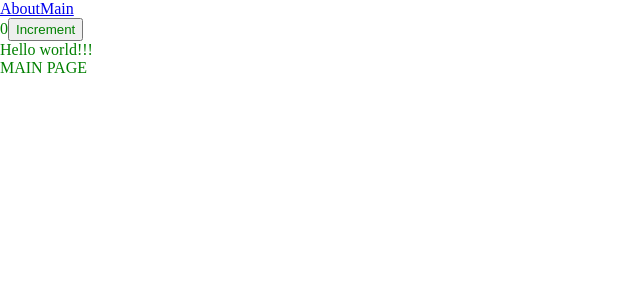
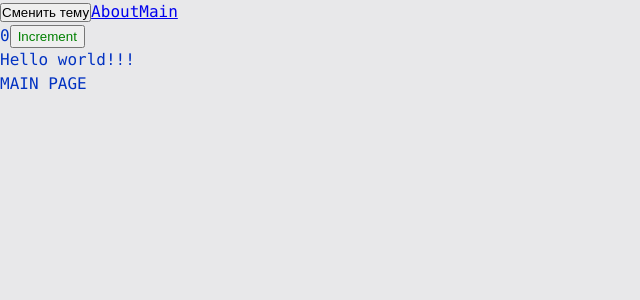
Before and after one commit to Sadistick23/FrontendMiddle, a React app: page / in a window 1280 px wide. Shown: the top 300 px of the page, without its empty margins (0-640 px from the left). Built offline with nearby package versions, Linux system fonts and the light colour scheme.

Commit message:
Lesson 7

```diff
--- a/src/App.tsx
+++ b/src/App.tsx
@@ -1,13 +1,17 @@
-import React, { Suspense } from 'react';
+import React, {Suspense, useContext, useState} from 'react';
 import Counter from "./Components/Counter/Counter";
-import './index.scss'
+import './styles/index.scss'
 import {Link, Route, Routes} from "react-router-dom";
 import {AboutPageAsync} from "./Pages/AboutPage/AboutPage.async";
 import {MainPageAsync} from "./Pages/MainPage/MainPage.async";
+import {useTheme} from "./theme/useTheme";
 
 const App = () => {
+    const {theme, toggleTheme} = useTheme()
+
     return (
-        <div className='App'>
+        <div className={`app ${theme}`}>
+            <button onClick={toggleTheme}>Сменить тему</button>
             <Link to={'/about'}>About</Link>
             <Link to={'/'}>Main</Link>
             <Counter />
--- a/src/index.scss
+++ /dev/null
@@ -1,8 +0,0 @@
-* {
-  margin: 0;
-  padding: 0;
-}
-
-.App {
-  color: green;
-}
--- a/src/index.tsx
+++ b/src/index.tsx
@@ -1,12 +1,15 @@
 import { createRoot } from 'react-dom/client';
 import App from "./App";
 import {BrowserRouter} from "react-router-dom";
+import ThemeProvider from "./theme/ThemeProvider";
 
 const container = document.getElementById('root');
 const root = createRoot(container!); // createRoot(container!) if you use TypeScript
 
 root.render(
     <BrowserRouter>
-        <App />
+        <ThemeProvider>
+            <App />
+        </ThemeProvider>
     </BrowserRouter>
 );
--- /dev/null
+++ b/src/styles/index.scss
@@ -0,0 +1,13 @@
+@import "reset";
+@import "variables/global";
+@import "themes/noraml";
+@import "themes/dark";
+
+.app {
+    font: var(--font-m);
+
+    background: var(--bg-color);
+    color: var(--primary-color);
+
+    min-height: 100vh;
+}
--- /dev/null
+++ b/src/styles/reset.scss
@@ -0,0 +1,14 @@
+* {
+    margin: 0;
+    padding: 0;
+    box-sizing: border-box;
+}
+
+input,
+button,
+textarea,
+select {
+    margin: 0;
+
+    font-weight: inherit;
+}
--- /dev/null
+++ b/src/styles/themes/dark.scss
@@ -0,0 +1,6 @@
+.app.dark {
+    --bg-color: #0e0e75;
+
+    --primary-color: #049604;
+    --secondary-color: #04ff04;
+}
--- /dev/null
+++ b/src/styles/themes/noraml.scss
@@ -0,0 +1,6 @@
+.app.light {
+    --bg-color: #e8e8ea;
+
+    --primary-color: #0232c2;
+    --secondary-color: #0449e0;
+}
--- /dev/null
+++ b/src/styles/variables/global.scss
@@ -0,0 +1,11 @@
+:root {
+    --font-family-main: Consolas, "Times New Roman", Serif;
+
+    --font-size-m: 16px;
+    --font-line-m: 24px;
+    --font-m: var(--font-size-m) / var(--font-line-m) var(--font-family-main);
+
+    --font-size-l: 24px;
+    --font-line-l: 32px;
+    --font-l: var(--font-size-l) / var(--font-line-l) var(--font-family-main);
+}
--- /dev/null
+++ b/src/theme/ThemeContext.ts
@@ -0,0 +1,15 @@
+import {createContext} from "react";
+
+export enum Theme {
+    LIGHT = 'light',
+    DARK = 'dark',
+}
+
+export interface ThemeContentProps {
+    theme?: Theme,
+    setTheme?: (theme: Theme) => void;
+}
+
+export const ThemeContext = createContext<ThemeContentProps>({})
+
+export const LOCAL_STORAGE_THEME_KEY = 'theme';
--- /dev/null
+++ b/src/theme/ThemeProvider.tsx
@@ -0,0 +1,21 @@
+import React, {FC, PropsWithChildren, useMemo, useState} from 'react';
+import {LOCAL_STORAGE_THEME_KEY, Theme, ThemeContext} from "./ThemeContext";
+
+const defaultTheme = localStorage.getItem(LOCAL_STORAGE_THEME_KEY) as Theme || Theme.LIGHT
+
+const ThemeProvider: FC<PropsWithChildren> = ({children}) => {
+    const [theme, setTheme] = useState<Theme>(defaultTheme)
+
+    const defaultProps = useMemo(() => ({
+        theme: theme,
+        setTheme: setTheme
+    }), [theme])
+
+    return (
+        <ThemeContext.Provider value={defaultProps}>
+            {children}
+        </ThemeContext.Provider>
+    );
+};
+
+export default ThemeProvider;
--- /dev/null
+++ b/src/theme/useTheme.tsx
@@ -0,0 +1,22 @@
+import {LOCAL_STORAGE_THEME_KEY, Theme, ThemeContext} from "./ThemeContext";
+import {useContext} from "react";
+
+interface UseThemeResult {
+    toggleTheme: () => void;
+    theme: Theme;
+}
+
+export function useTheme(): UseThemeResult {
+    const {theme, setTheme} = useContext(ThemeContext)
+
+    const toggleTheme = () => {
+        const newTheme = theme === Theme.DARK ? Theme.LIGHT : Theme.DARK
+        setTheme(newTheme)
+        localStorage.setItem(LOCAL_STORAGE_THEME_KEY, newTheme)
+    }
+
+    return {
+        theme,
+        toggleTheme
+    }
+}
```
Also changed, not shown: 1 other file (tests, documents, lock files or other folders).
